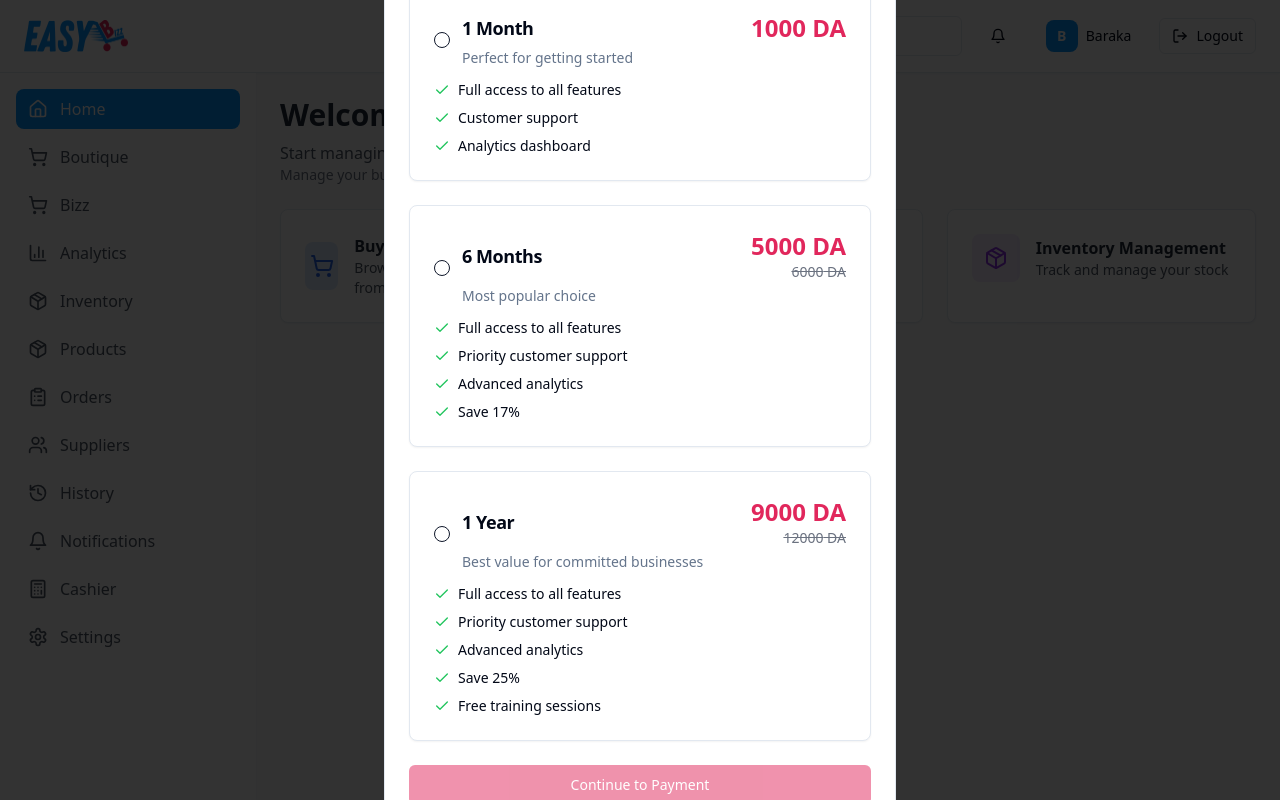
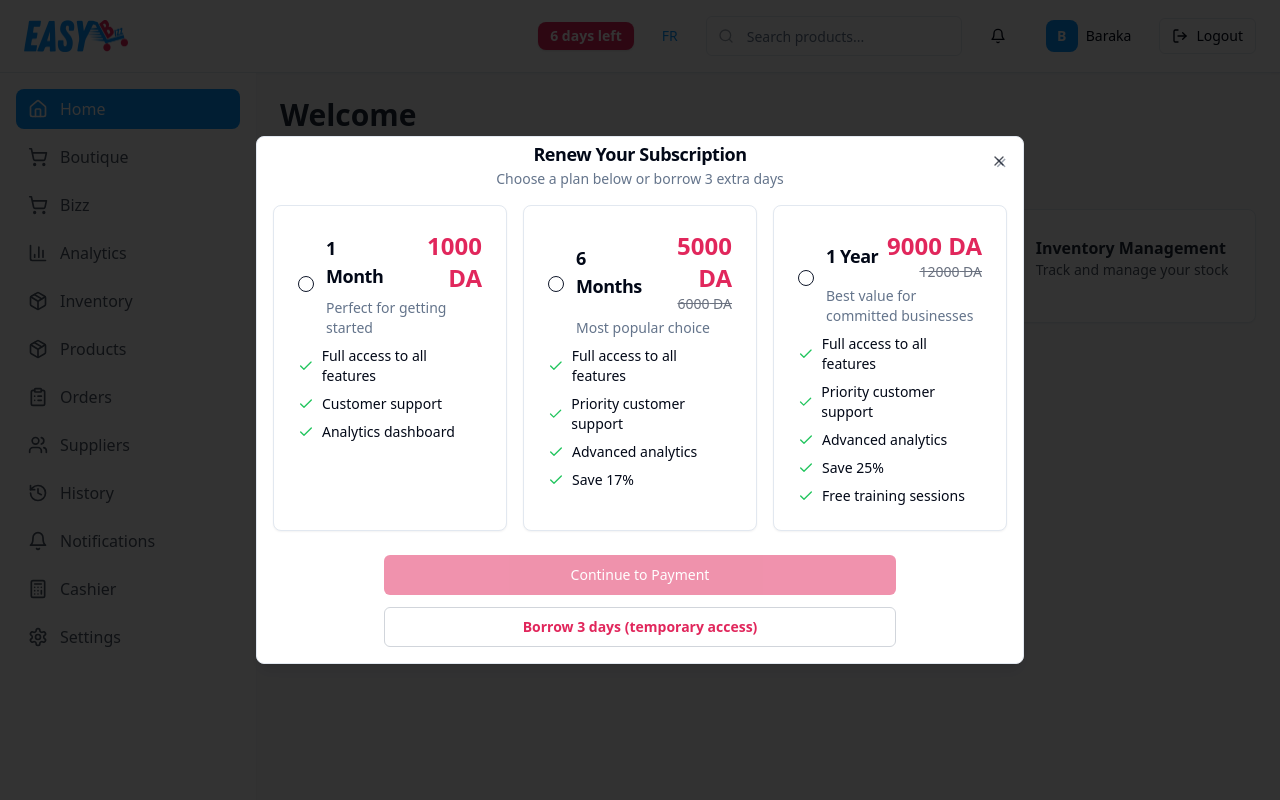
Before and after one commit to PiKa19/easybizz-smart-connect, a React (Vite) app: page /dashboard in a window 1280 px wide. Both pictures are taken after a click on the button "Your subscription days left". Built offline with nearby package versions, Linux system fonts and the light colour scheme.

Commit message:
Refactor: Display subscription plans horizontally
Modified the `SubscriptionWall` component to display subscription plans horizontally for a more compact layout.

```diff
--- a/src/components/SubscriptionWall.tsx
+++ b/src/components/SubscriptionWall.tsx
@@ -62,18 +62,23 @@ const SubscriptionWall: React.FC<SubscriptionWallProps> = ({ open, onClose, onPl
 
   return (
     <Dialog open={open} onOpenChange={onClose}>
-      <DialogContent className="max-w-lg p-0 overflow-visible">
+      <DialogContent className="max-w-3xl p-0 overflow-visible">
         <DialogHeader>
           <DialogTitle className="text-center mt-2">Renew Your Subscription</DialogTitle>
           <DialogDescription className="text-center">Choose a plan below or borrow 3 extra days</DialogDescription>
         </DialogHeader>
-        <div className="px-6 pb-6">
-          <RadioGroup value={selectedPlan} onValueChange={setSelectedPlan} className="space-y-4">
+        <div className="px-4 pb-4">
+          <RadioGroup value={selectedPlan} onValueChange={setSelectedPlan}>
+            <div className="flex flex-col gap-4 md:flex-row md:gap-4 justify-center items-start w-full">
               {plans.map((plan) => (
-              <Card key={plan.id} className={`cursor-pointer transition-colors ${
+                <Card
+                  key={plan.id}
+                  className={`flex-1 min-w-[230px] max-w-xs cursor-pointer h-full transition-colors ${
                     selectedPlan === plan.id ? 'ring-2 ring-[#0794FE] bg-blue-50' : 'hover:bg-gray-50'
-              }`}>
-                <CardHeader className="pb-3">
+                  }`}
+                  onClick={() => setSelectedPlan(plan.id)}
+                >
+                  <CardHeader className="pb-2">
                     <div className="flex items-center space-x-3">
                       <RadioGroupItem value={plan.id} id={plan.id} />
                       <div className="flex-1">
@@ -102,8 +107,9 @@ const SubscriptionWall: React.FC<SubscriptionWallProps> = ({ open, onClose, onPl
                   </CardContent>
                 </Card>
               ))}
+            </div>
           </RadioGroup>
-          <div className="flex flex-col gap-3 pt-6">
+          <div className="flex flex-col gap-3 pt-6 max-w-lg mx-auto">
             <Button
               onClick={handleSelect}
               disabled={!selectedPlan}
```
Lines whose indentation alone changed are shown as unchanged.
